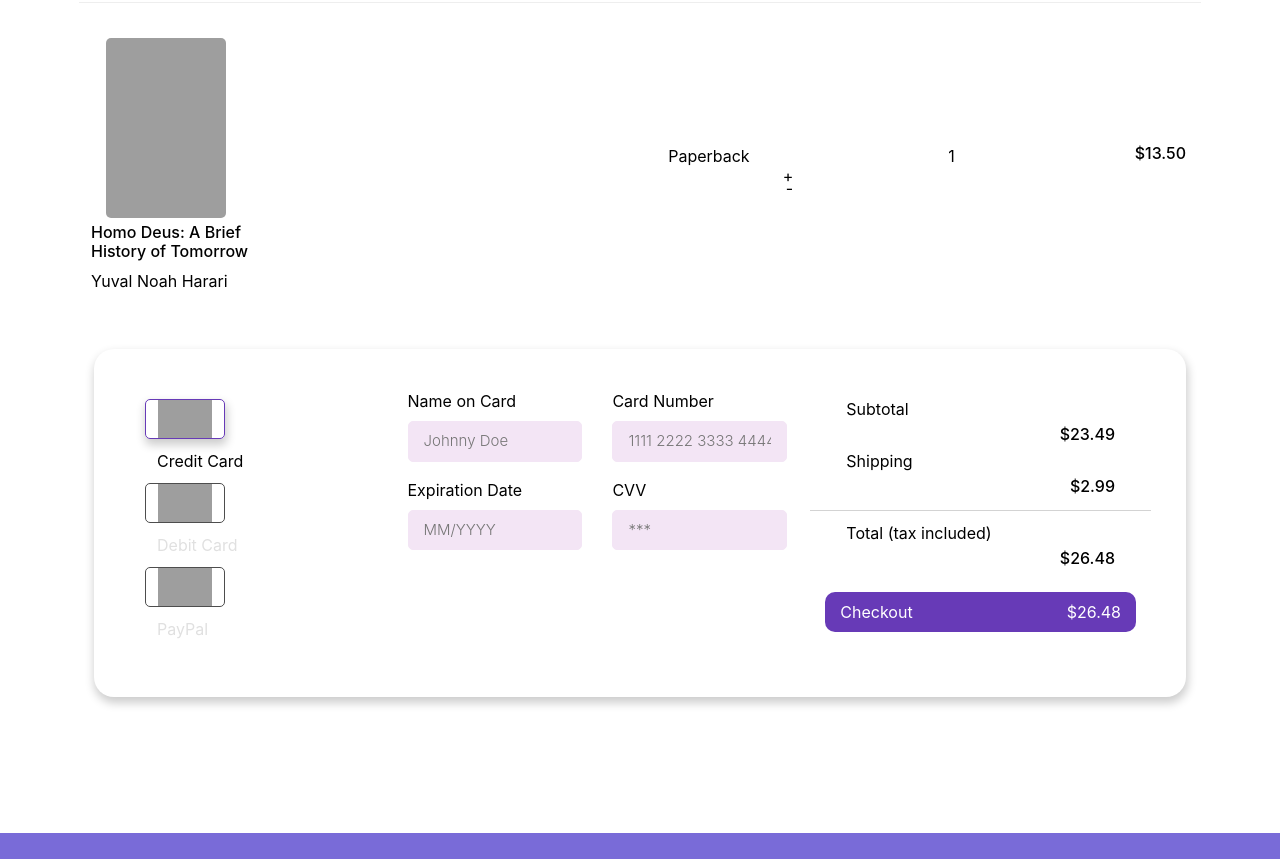
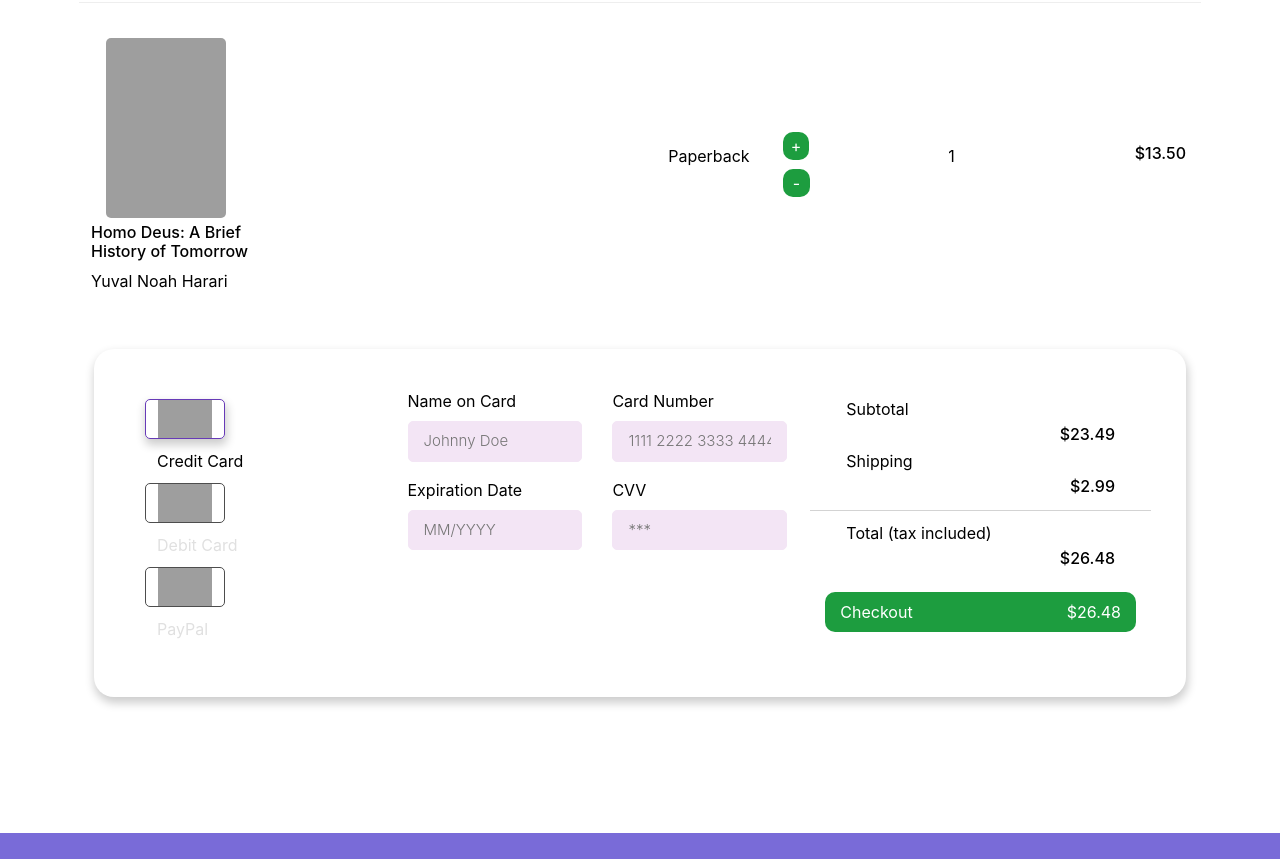
Before and after one commit to Hlpred/Website_Code, a plain HTML site: page Cart.html in a window 1280 px wide. Shown: the part 459-1318 px from the top of the page. Drawn offline with nearby package versions, Linux system fonts and the light colour scheme; grey boxes are pictures that could not be loaded.

Commit message:
Update Cart.html
updated so that the plus and minus look more like buttons and made it match with the color scheme of other buttons

```diff
--- a/Cart.html
+++ b/Cart.html
@@ -25,15 +25,26 @@
 
 .plus {
     position: absolute;
-    top: -4px;
+    top: -36px;
     left: 2px;
+    border: none;
+    border-radius: 10px;
+    background-color: #1d9d3f;
+    color: #fff;
+    padding: 2px 8px;
     cursor: pointer
+
 }
 
 .minus {
     position: absolute;
-    top: 8px;
-    left: 5px;
+    top: 1px;
+    left: 2px;
+    border: none;
+    border-radius: 10px;
+    background-color: #1d9d3f;
+    color: #fff;
+    padding: 2px 10px;
     cursor: pointer
 }
 
@@ -125,18 +136,18 @@ button:focus {
     padding-top: 10px
 }
 
-.btn-blue {
+.btn-green {
     border: none;
     border-radius: 10px;
-    background-color: #673AB7;
+    background-color: #1d9d3f;
     color: #fff;
     padding: 8px 15px;
     margin: 20px 0px;
     cursor: pointer
 }
 
-.btn-blue:hover {
-    background-color: #311B92;
+.btn-green:hover {
+    background-color: #1d9d3f;
     color: #fff
 }
 
@@ -287,7 +298,7 @@ button:focus {
                             <div class="row d-flex justify-content-between px-4" id="tax">
                                 <p class="mb-1 text-left">Total (tax included)</p>
                                 <h6 class="mb-1 text-right">$26.48</h6>
-                            </div> <button class="btn-block btn-blue"> <span> <span id="checkout">Checkout</span> <span id="check-amt">$26.48</span> </span> </button>
+                            </div> <button class="btn-block btn-green"> <span> <span id="checkout">Checkout</span> <span id="check-amt">$26.48</span> </span> </button>
                         </div>
                     </div>
                 </div>
```
